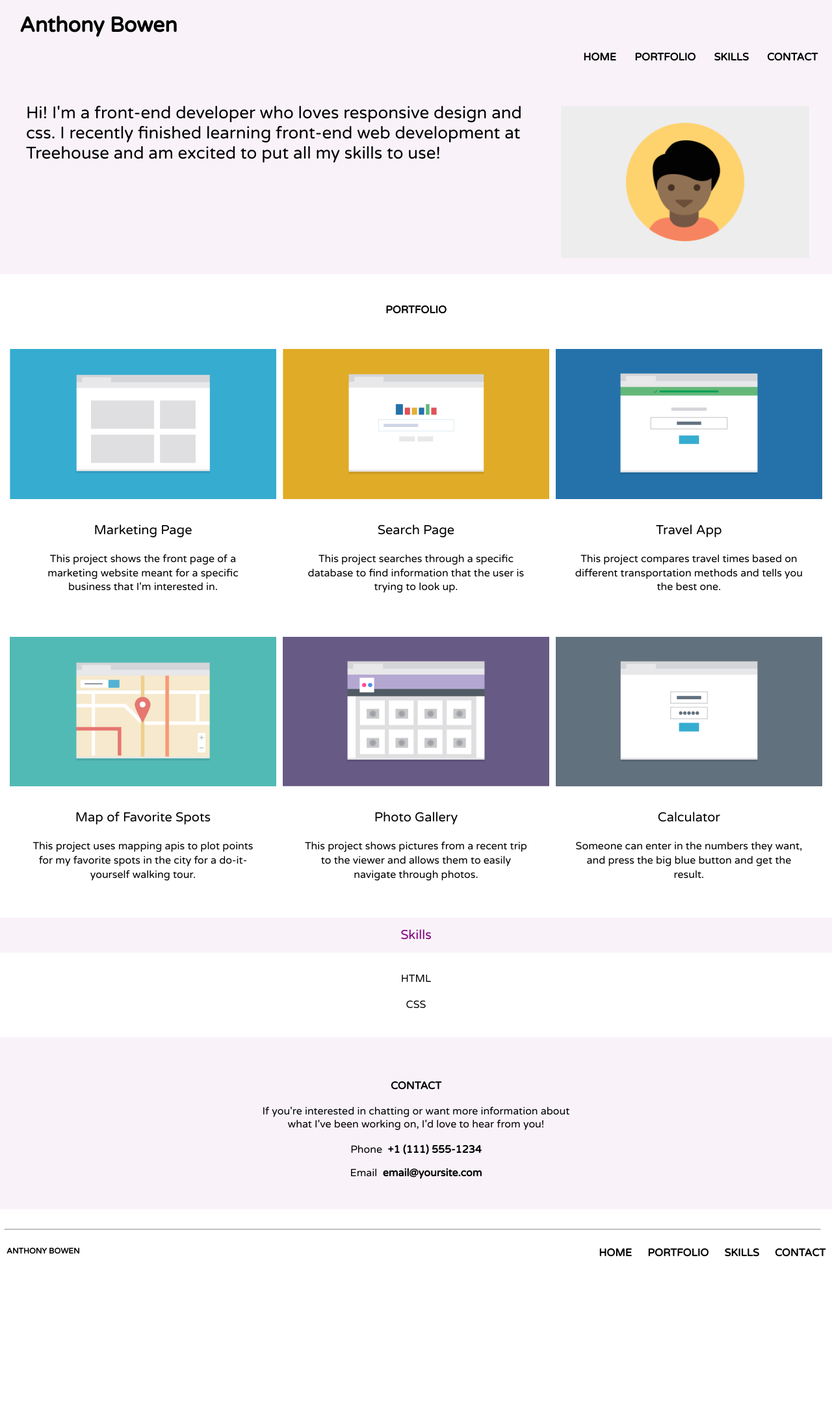
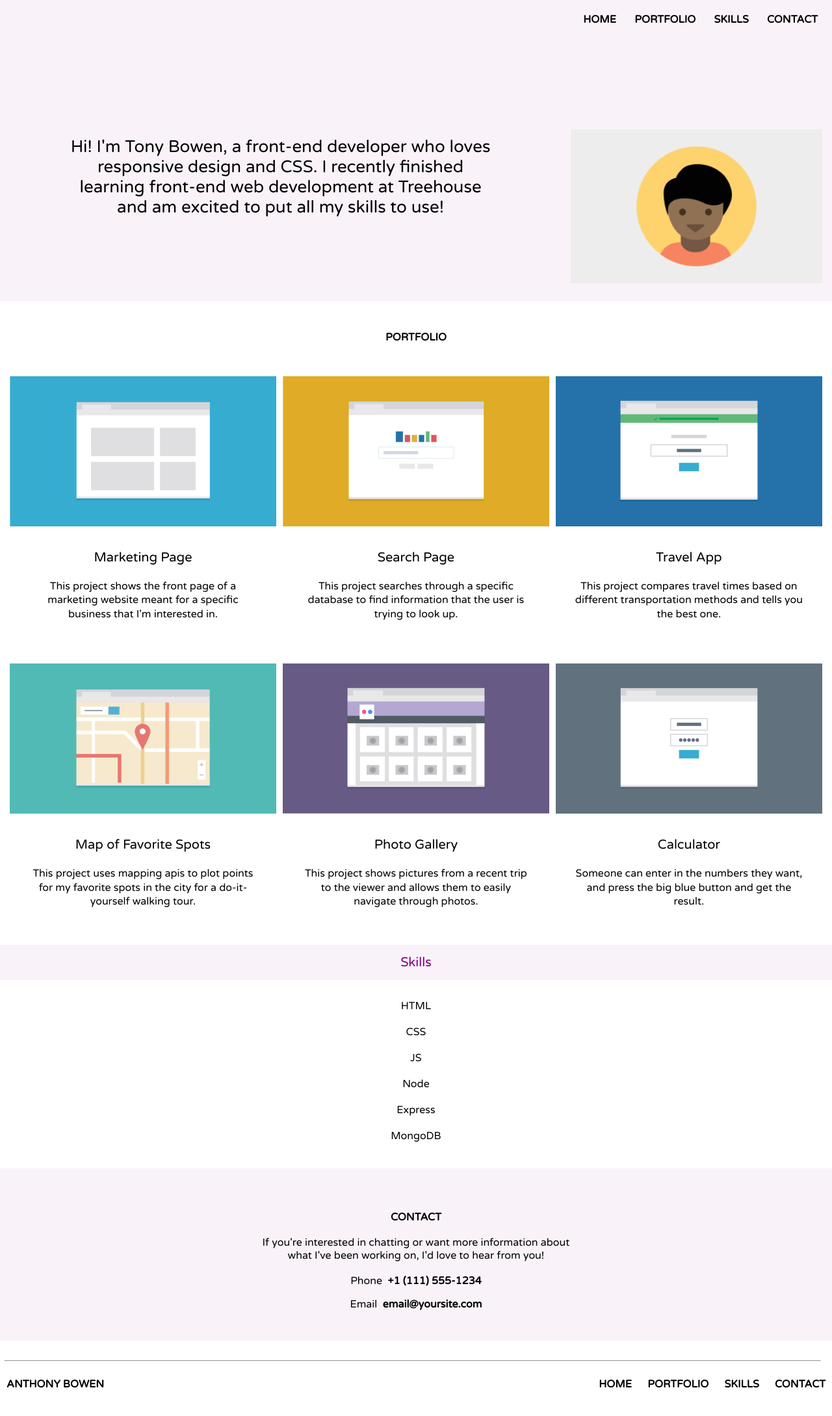
Before and after one commit to bowen-anth/techdegree-project-2, a plain HTML site: page index.html in a window 1280 px wide. Shown: the whole page at 65% size. Before the commit the page ends 1977 px from the top, so only its background shows below. Drawn offline with Linux system fonts and the light colour scheme.

Commit message:
cleaned up some css

```diff
--- a/css/styles.css
+++ b/css/styles.css
@@ -42,6 +42,10 @@ img {
 Base Layout Styles
 ================== */
 
+.bold {
+	font-weight: 600;
+}
+
 .center {
 	display: block;
 	margin-left: auto;
@@ -54,7 +58,6 @@ Base Layout Styles
 	padding: 15px 5px 15px 5px;
 	text-align: center;
 }
-
 
 .div-intro img {
 	display: block;
@@ -180,11 +183,15 @@ Base Layout Styles
 
 }
 
+.name {
+	font-weight: 800;
+}
+
 /* =================
 Media Queries
 ================== */
 
-@media (min-width: 768px) {
+@media only screen and (min-width: 768px) {
 
 	.div {
 		display: flex;
@@ -206,6 +213,7 @@ Media Queries
 
 	.div-intro img {
 		padding: 10px 20px 30px 10px;
+		margin-top: 5em;
 		height: 40%;
 		width: 40%;
 	}
@@ -217,7 +225,7 @@ Media Queries
 		font-size: 1.25em;
 		height: 60%;
 		width: 80%;
-		margin: 10px 0px 10px 20px;
+		/* margin: 10px 0px 10px 20px; */
 	}
 
 	.div-skills li {
@@ -303,16 +311,9 @@ Media Queries
 
 }
 
-@media (min-width: 1024px) {
-
-	.div-header {
-		margin: 10px 10px 10px 10px;
-		padding: 10px 10px 10px 10px;
-	}
-
+@media only screen and (min-width: 1024px) {
 	.div-intro {
 		font-size: 1.3em;
-		padding: 10px 20px 10px 10px;
 	}
 
 	.div-intro img {
@@ -321,20 +322,30 @@ Media Queries
 		padding: 15px 15px 15px 15px;
 	}
 
+	.footer-name {
+		font-size: 1em;
+	}
+
+	 .intro {
+		padding: -4em;
+	}
+
 	.name {
 		display: inline-block;
 		margin: 10px 10px 10px 20px;
 		text-align: left;
+		font-size: 2em;
+		font-weight: 600;
 	}
 
 	.header {
 	padding: 10px 10px 10px 10px;
+	display: flex;
 	}
 
 	.intro {
-		text-align: left;
-		float: left;
-		padding: 0px 10px 0px 10px;
+		text-align: center;
+		padding: 4em;
 	}
 
 	.flex-middle {
@@ -353,8 +364,8 @@ Media Queries
 		margin: 35px 0px 0px 0px;
 	}
 
-	.nav {
-		float: right;
+	.header nav {
+		margin-left: auto;
 	}
 
 	.p-contact {
--- a/index.html
+++ b/index.html
@@ -13,20 +13,19 @@
 		<header>
 			<div class="flex-container">
 				<div class="header">
-					<h1 class="name">Anthony Bowen</h1>
 					<nav>
 						<ul class="nav">
 							<!-- mobile -->
-							<li class="mobile"><a href="index.html"><strong>home</strong></a></li>
-							<li class="mobile"><a href="#portfolio"><strong>portfolio</strong></a></li>
-							<li class="mobile"><a href="#skills"><strong>skills</strong></a></li> <!-- Exceeds -->
-							<li class="mobile"><a href="#contact"><strong>contact</strong></a></li>
+							<li class="mobile"><a href="index.html"><span class="bold">home</span></a></li>
+							<li class="mobile"><a href="#portfolio"><span class="bold">portfolio</span></a></li>
+							<li class="mobile"><a href="#skills"><span class="bold">skills</span></a></li> <!-- Exceeds -->
+							<li class="mobile"><a href="#contact"><span class="bold">contact</span></a></li>
 							<!-- mobile -->
 							<!-- full -->
-							<li class="full"><a href="index.html"><strong>home</strong></a></li>
-							<li class="full"><a href="#portfolio"><strong>portfolio</strong></a></li>
-							<li class="full"><a href="#skills"><strong>skills</strong></a></li> <!-- Exceeds -->
-							<li class="full"><a href="#contact"><strong>contact</strong></a></li>
+							<li class="full"><a href="index.html"><span class="bold">home</bold></a></li>
+							<li class="full"><a href="#portfolio"><span class="bold">portfolio</bold></a></li>
+							<li class="full"><a href="#skills"><span class="bold">skills</bold></a></li> <!-- Exceeds -->
+							<li class="full"><a href="#contact"><span class="bold">contact</bold></a></li>
 							<!-- full -->
 						</ul>
 					</nav>
@@ -35,7 +34,7 @@
 				<div class="div-intro">
 					<img src="images/responsive-layout-profile.png" alt="profile pic">
 
-					<p class="intro">Hi! I'm a front-end developer who loves responsive design and css. I recently finished learning front-end web development at Treehouse and am excited to put all my skills to use!</p>
+					<p class="intro">Hi! I'm Tony Bowen, a front-end developer who loves responsive design and CSS. I recently finished learning front-end web development at Treehouse and am excited to put all my skills to use!</p>
 				</div>
 		</header>
 
@@ -86,6 +85,10 @@
 				<ul>
 					<li>HTML</li>
 					<li>CSS</li>
+					<li>JS</li>
+					<li>Node</li>
+					<li>Express</li>
+					<li>MongoDB</li>
 				</ul>
 
 			</div>
@@ -94,8 +97,8 @@
 				<h4 class="h4-contact center">CONTACT</h4>
 				<p class="p-contact center">If you're interested in chatting or want more information about what I've been working on, I'd love to hear from you!</p>
 
-				<p class="center">Phone &nbsp;<strong>+1 (111) 555-1234</strong></p>
-				<p class="center">Email &nbsp;<strong>email@yoursite.com</strong></p>
+				<p class="center">Phone &nbsp;<span class="bold">+1 (111) 555-1234</span></p>
+				<p class="center">Email &nbsp;<span class="bold">email@yoursite.com</span></p>
 			</div>
 
 			<hr>
@@ -103,10 +106,12 @@
 		<footer class="footer">
 			<div class="div-footer">
 				<div>
-				<strong class="footer-name">Anthony Bowen</strong>
+					<span class="footer-name bold">Anthony Bowen</span>
+				</div>
+				<div>
 					<nav>
 						<ul class="footer-nav">
-						<li class="mobile"><a href="#top"><strong class="top-right em075">BACK TO TOP</strong></a></li>
+							<li class="mobile"><a href="#top"><span class="top-right em075 bold">BACK TO TOP</span></a></li>
 							<li class="full"><a href="index.html">home</a></li>
 							<li class="full"><a href="#portfolio">portfolio</a></li>
 							<li class="full"><a href="#skills">skills</a></li>
```
Also changed, not shown: css/normalize.css. Lines whose indentation alone changed are shown as unchanged.
